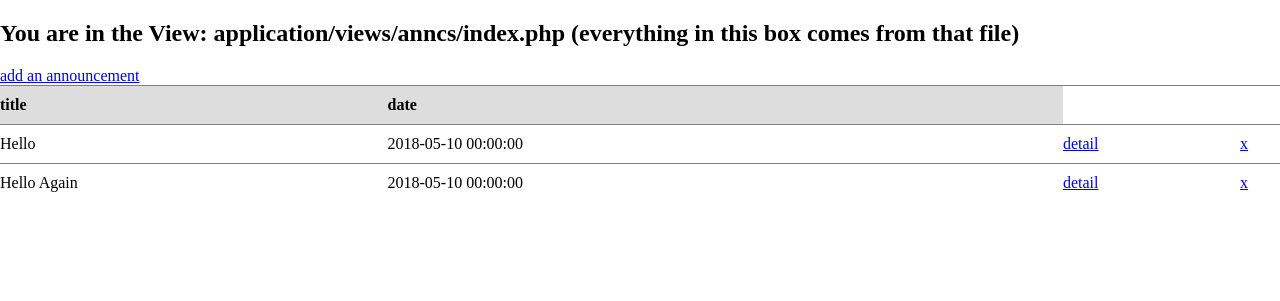
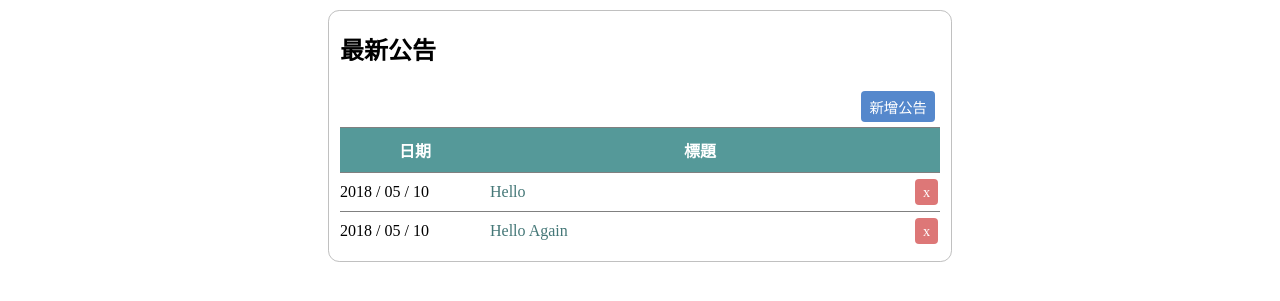
Before and after one commit to shao-hub/db_proj_2018, a PHP site: page /db_proj_2018/ in a window 1280 px wide. Shown: the part 65-366 px from the top of the page. Run offline with PHP 8.4, Linux system fonts and the light colour scheme; the visitor is signed in with stand-in values (Sample User, id 1); data comes from the database, SQL or seed files in the repository.

Commit message:
beautiful announcement

```diff
--- a/application/views/anncs/index.php
+++ b/application/views/anncs/index.php
@@ -1,34 +1,39 @@
-<div class="container">
-    <h2>You are in the View: application/views/anncs/index.php (everything in this box comes from that file)</h2>
+<div class="content"><section>
+    <h1>最新公告</h1>
     <!-- main content output -->
     <div>
         <?php
         if(Auth::isAdmin())
         {
             ?>
-            <a href="<?php echo URL . 'anncs/add' ; ?>">add an announcement</a><br>
+            <a style="float:right;" class="button blue" href="<?php echo URL . 'anncs/add' ; ?>">新增公告</a><br>
         <?php
         }
         ?>
 
         <table>
-            <thead style="background-color: #ddd; font-weight: bold;">
+            <thead class="cyan-bg">
             <tr>
-                <td>title</td>
-                <td>date</td>
+                <td class="date">日期</td>
+                <td>標題</td>
+                <?php if (Auth::isAdmin()) { ?><td width="30"></td><?php } ?>
             </tr>
             </thead>
             <tbody>
             <?php foreach ($anncs as $annc) { ?>
                 <tr>
-                    <td><?php if (isset($annc->title)) echo $annc->title; ?></td>
-                    <td><?php if (isset($annc->date)) echo $annc->date; ?></td>
-                    <td><a href="<?php echo URL . 'anncs/getDetail/' . $annc->id; ?>">detail</a></td>
+                    <td class="date"><?php
+                        if (isset($annc->date))
+                            echo preg_replace('/^(\d+)-(\d+)-(\d+).*/', "$1 / $2 / $3", $annc->date, 1);
+                    ?></td>
+                    <td>
+                        <a class="cyan-text no-underline" href="<?php echo URL . 'anncs/getDetail/' . $annc->id; ?>"><?php if (isset($annc->title)) echo $annc->title; ?></a>
+                    </td>
                     <?php
                         if(Auth::isAdmin())
                         {
                             ?>
-                            <td><a href="<?php echo URL . 'anncs/delete/' . $annc->id; ?>">x</a></td>
+                            <td><a class="button red" href="<?php echo URL . 'anncs/delete/' . $annc->id; ?>">x</a></td>
                     <?php
                         }
                     ?>
@@ -38,4 +43,4 @@
         </table>
 
     </div>
-</div>
+</section></div>
--- a/public/css/style.css
+++ b/public/css/style.css
@@ -72,7 +72,8 @@ section {
   border-width: 1px;
   border-style: solid;
   border-radius: 0.7em;
-  padding: 0 0.7em;
+  padding: 0.7em;
+  padding-top: 0;
   max-width: 600px;
   margin-left: auto;
   margin-right: auto;
@@ -80,6 +81,7 @@ section {
 
 .cyan-bg {
   background-color: #559999;
+  color: white;
 }
 
 .cyan-text {
@@ -87,8 +89,14 @@ section {
 }
 
 table {
+  table-layout: fixed;
   border-collapse: collapse;
   width: 100%;
+}
+
+thead {
+  font-weight: bold;
+  text-align: center;
 }
 
 table tr {
@@ -97,6 +105,8 @@ table tr {
 
 table td {
   padding: 10px 0;
+  overflow-wrap: break-word;
+  word-wrap: break-word;
 }
 
 td.date {
@@ -168,3 +178,31 @@ td.date {
 .change-page > .selected > a:focus {
   background-color: #448888;
 }
+
+.button {
+  color: white;
+  text-decoration: none;
+  border-radius: 4px;
+  padding: 5px 8px;
+  margin: 5px;
+  background-color: gray;
+  font-size: 90%;
+}
+.button.blue {
+  background-color: #5588cc;
+}
+.button.blue:hover {
+  background-color: #6699dd;
+}
+.button.blue:focus {
+  background-color: #4477bb;
+}
+.button.red {
+  background-color: #dd7777;
+}
+.button.red:hover {
+  background-color: #ee8888;
+}
+.button.red:focus {
+  background-color: #cc6666;
+}
```
Also changed, not shown: application/views/anncs/add.php (+3 -4 lines), application/views/anncs/detail.php (+3 -6 lines).
